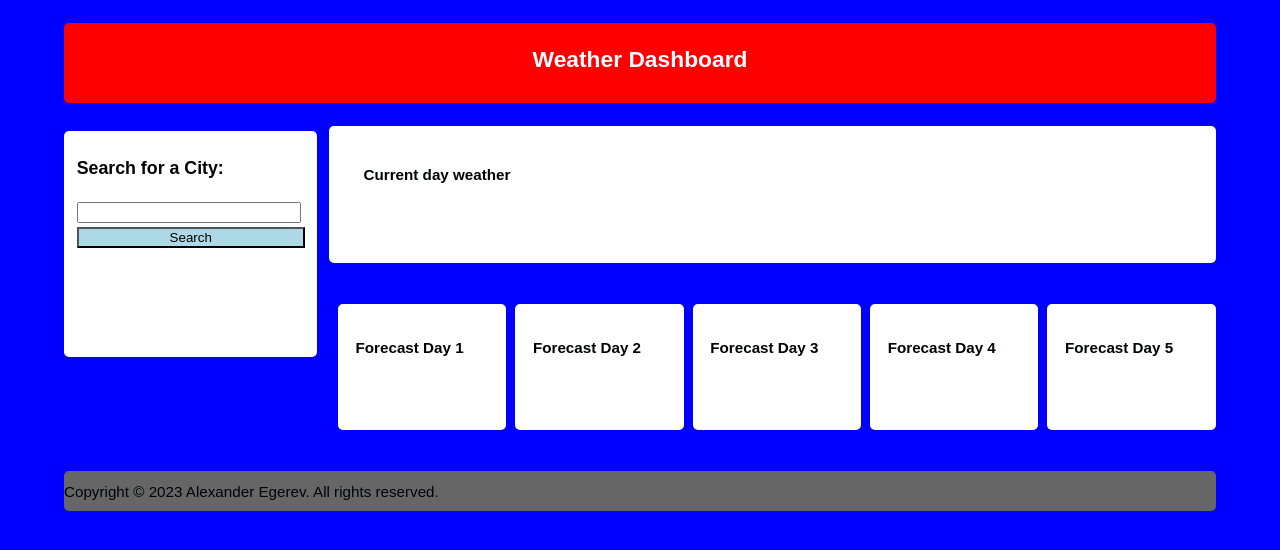
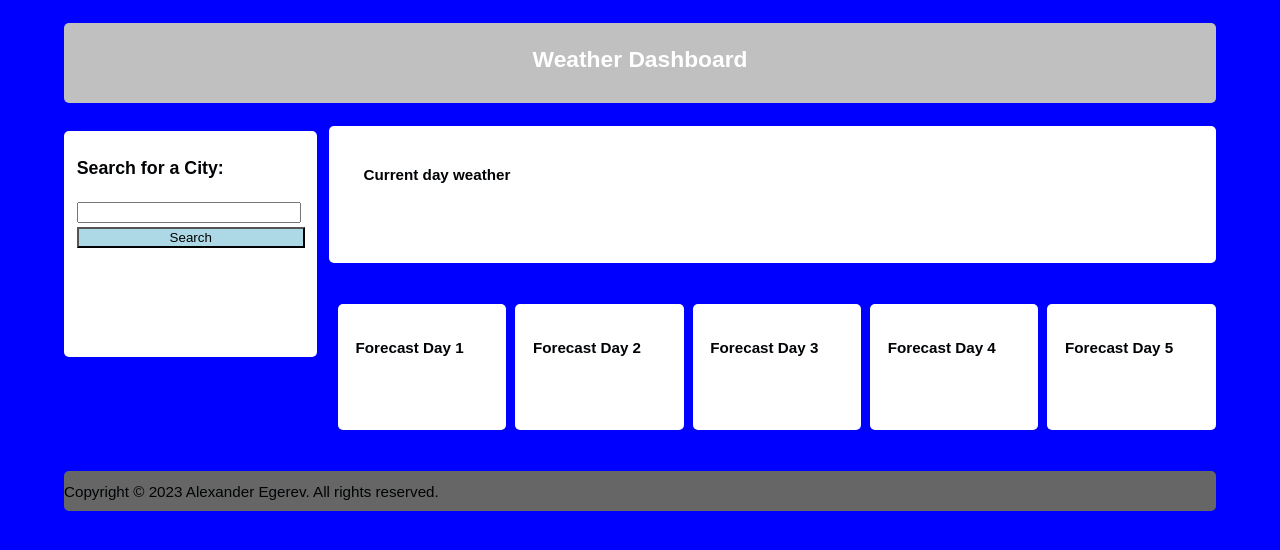
Before and after one commit to aegerev/egerev_weather-website, a plain HTML site: page index.html in a window 1280 px wide. Drawn offline with nearby package versions, Linux system fonts and the light colour scheme.

Commit message:
Changed the main header to make it look more professional

```diff
--- a/assets/css/style.css
+++ b/assets/css/style.css
@@ -1,4 +1,3 @@
-
 body {
     background-color:  blue;
     color: #000305;
@@ -60,7 +59,7 @@ a:hover, a:active
 
 .mainHeader nav
    {
-   background-color: red;
+   background-color: #C0C0C0;
    color: green;
    height: 40px;
    border-radius: 5px;
```
